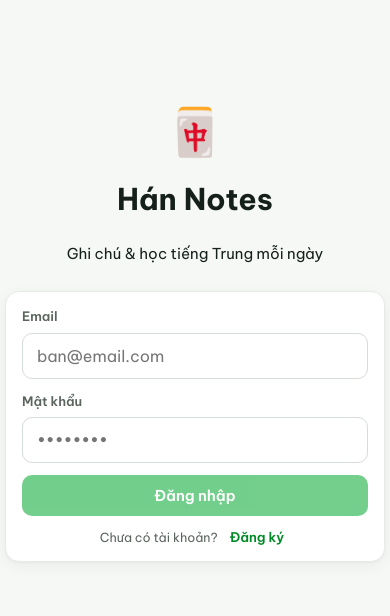
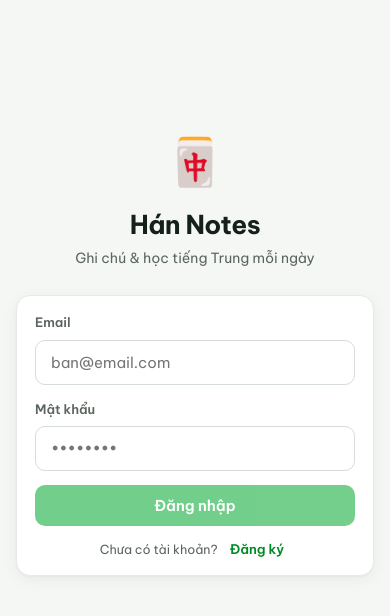
Before and after one commit to vuvantruong1102-lang/noteapp, a React (Vite) app: page /login in a window 390 px wide. Shown: the top 616 px of the page. Built offline with nearby package versions, Linux system fonts and the light colour scheme; no server answers.

Commit message:
Add files via upload

```diff
--- a/src/App.jsx
+++ b/src/App.jsx
@@ -1,6 +1,6 @@
 import { Routes, Route, Navigate, useLocation } from "react-router-dom";
 import { useAuth } from "./context/AuthContext.jsx";
-import BottomNav from "./components/BottomNav.jsx";
+import Sidebar from "./components/Sidebar.jsx";
 import Login from "./pages/Login.jsx";
 import Notes from "./pages/Notes.jsx";
 import NoteEditor from "./pages/NoteEditor.jsx";
@@ -17,10 +17,13 @@ function Guard({ children }) {
 export default function App() {
   const { user } = useAuth();
   const loc = useLocation();
-  const hideNav = loc.pathname === "/login" || loc.pathname.startsWith("/note/");
+  const showSidebar = user && loc.pathname !== "/login";
 
   return (
     <div className="app">
+      {showSidebar && <Sidebar />}
+      <main className="main">
+        <div className="container">
           <Routes>
             <Route path="/login" element={user ? <Navigate to="/" replace /> : <Login />} />
             <Route path="/" element={<Guard><Notes /></Guard>} />
@@ -30,7 +33,8 @@ export default function App() {
             <Route path="/translate" element={<Guard><Translate /></Guard>} />
             <Route path="*" element={<Navigate to="/" replace />} />
           </Routes>
-      {user && !hideNav && <BottomNav />}
+        </div>
+      </main>
     </div>
   );
 }
--- a/src/index.css
+++ b/src/index.css
@@ -1,12 +1,11 @@
 :root {
-  /* Xanh Evernote */
   --green:       #00a82d;
   --green-600:   #008a26;
+  --green-700:   #04701f;
   --green-100:   #d2efda;
   --green-50:    #e9f7ed;
 
-  /* Nền & chữ */
-  --bg:          #f6f8f6;
+  --bg:          #f4f7f4;
   --surface:     #ffffff;
   --text:        #15201a;
   --text-soft:   #5b655e;
@@ -14,139 +13,142 @@
   --border:      #e7ebe7;
   --border-strong:#d6dcd6;
 
-  /* Màu nhóm badge */
-  --cv:   #2f6fed;  --cv-bg:  #e8f0fe;   /* công việc  */
-  --cn:   #d4537e;  --cn-bg:  #fbeaf0;   /* cá nhân    */
-  --ht:   #c9821a;  --ht-bg:  #fbf0de;   /* học tập    */
-  --tt:   #00a82d;  --tt-bg:  #e9f7ed;   /* tiếng trung*/
+  --cv:#2f6fed; --cv-bg:#e8f0fe;
+  --cn:#d4537e; --cn-bg:#fbeaf0;
+  --ht:#c9821a; --ht-bg:#fbf0de;
+  --tt:#00a82d; --tt-bg:#e9f7ed;
 
   --radius: 14px;
   --radius-sm: 10px;
   --shadow: 0 1px 2px rgba(20,40,28,.04), 0 4px 16px rgba(20,40,28,.05);
-  --maxw: 480px;
+  --sidebar-w: 248px;
+  --container: 1040px;
 }
 
-* { box-sizing: border-box; -webkit-tap-highlight-color: transparent; }
-html, body, #root { height: 100%; }
+* { box-sizing: border-box; }
+html, body, #root { height: 100%; margin: 0; }
 body {
-  margin: 0;
   font-family: "Be Vietnam Pro", system-ui, sans-serif;
-  background: var(--bg);
-  color: var(--text);
-  font-size: 15px;
-  line-height: 1.55;
-  -webkit-font-smoothing: antialiased;
+  background: var(--bg); color: var(--text);
+  font-size: 15px; line-height: 1.55; -webkit-font-smoothing: antialiased;
 }
 .zh { font-family: "Noto Sans SC", "Be Vietnam Pro", sans-serif; }
-
 button { font-family: inherit; cursor: pointer; border: none; background: none; color: inherit; }
-input, textarea { font-family: inherit; font-size: 16px; }
+input, textarea { font-family: inherit; font-size: 15px; }
 a { color: var(--green-600); text-decoration: none; }
 
-/* ---------- Layout khung mobile ---------- */
-.app {
-  max-width: var(--maxw);
-  margin: 0 auto;
-  min-height: 100%;
-  background: var(--bg);
-  position: relative;
-  padding-bottom: 78px; /* chừa chỗ cho bottom nav */
+/* ===================== LAYOUT ===================== */
+.app { display: flex; min-height: 100vh; }
+
+.sidebar {
+  width: var(--sidebar-w); flex-shrink: 0;
+  position: sticky; top: 0; align-self: flex-start;
+  height: 100vh; background: var(--surface);
+  border-right: 1px solid var(--border);
+  display: flex; flex-direction: column; padding: 22px 14px;
 }
-.screen { padding: 18px 16px 8px; }
-.screen-title { font-size: 22px; font-weight: 700; margin: 0; letter-spacing: -.01em; }
+.brand { display: flex; align-items: center; gap: 10px; padding: 4px 10px 22px; }
+.brand .logo { font-size: 26px; }
+.brand .name { font-size: 18px; font-weight: 700; letter-spacing: -.01em; }
+.nav { display: flex; flex-direction: column; gap: 4px; }
+.navlink {
+  display: flex; align-items: center; gap: 12px;
+  padding: 11px 12px; border-radius: var(--radius-sm);
+  color: var(--text-soft); font-weight: 500; font-size: 15px;
+}
+.navlink .ico { font-size: 20px; width: 22px; text-align: center; }
+.navlink:hover { background: var(--bg); color: var(--text); }
+.navlink.active { background: var(--green-50); color: var(--green-700); }
+.sidebar .spacer { flex: 1; }
+.signout {
+  display: flex; align-items: center; gap: 10px; padding: 11px 12px;
+  border-radius: var(--radius-sm); color: var(--text-soft); font-weight: 500;
+}
+.signout:hover { background: var(--bg); color: #d4537e; }
+
+.main { flex: 1; min-width: 0; }
+.container { max-width: var(--container); margin: 0 auto; padding: 34px 40px 64px; }
+
+/* ===================== HEADER ===================== */
+.page-head { display: flex; align-items: flex-end; justify-content: space-between; margin-bottom: 22px; }
+.page-title { font-size: 26px; font-weight: 700; margin: 0; letter-spacing: -.02em; }
+.page-sub { color: var(--text-soft); font-size: 14px; margin: 2px 0 0; }
 .muted { color: var(--text-soft); }
 .tiny { font-size: 12.5px; }
 
-/* ---------- Header ---------- */
-.app-header { display: flex; align-items: center; justify-content: space-between; padding: 16px 16px 6px; }
-.app-header .date { font-size: 13px; color: var(--text-soft); margin: 0 0 2px; }
+/* ===================== CARD ===================== */
+.card { background: var(--surface); border: 1px solid var(--border); border-radius: var(--radius); box-shadow: var(--shadow); }
+.card-pad { padding: 16px 18px; }
+.card.hover { transition: border-color .15s, transform .08s; cursor: pointer; }
+.card.hover:hover { border-color: var(--green); transform: translateY(-1px); }
 
-/* ---------- Card ---------- */
-.card {
-  background: var(--surface);
-  border: 1px solid var(--border);
-  border-radius: var(--radius);
-  box-shadow: var(--shadow);
-}
-.card-pad { padding: 14px 16px; }
+/* ===================== CHIPS / BADGE ===================== */
+.chips { display: flex; gap: 8px; flex-wrap: wrap; }
+.chip { font-size: 13.5px; padding: 7px 15px; border-radius: 999px; background: var(--surface); border: 1px solid var(--border); color: var(--text-soft); transition: .12s; }
+.chip:hover { border-color: var(--border-strong); }
+.chip.active { background: var(--text); color: #fff; border-color: var(--text); }
+.badge { display: inline-flex; align-items: center; gap: 5px; font-size: 12px; font-weight: 500; padding: 3px 10px; border-radius: 999px; }
+.badge.cong_viec{background:var(--cv-bg);color:var(--cv)} .badge.ca_nhan{background:var(--cn-bg);color:var(--cn)}
+.badge.hoc_tap{background:var(--ht-bg);color:var(--ht)} .badge.tieng_trung{background:var(--tt-bg);color:var(--tt)}
 
-/* ---------- Chip / badge ---------- */
-.chips { display: flex; gap: 8px; flex-wrap: wrap; }
-.chip {
-  font-size: 13.5px; padding: 7px 14px; border-radius: 999px;
-  background: var(--surface); border: 1px solid var(--border);
-  color: var(--text-soft); white-space: nowrap;
-}
-.chip.active { background: var(--text); color: #fff; border-color: var(--text); }
-.badge {
-  display: inline-flex; align-items: center; gap: 5px;
-  font-size: 12px; font-weight: 500; padding: 3px 10px; border-radius: 999px;
-}
-.badge.cong_viec   { background: var(--cv-bg); color: var(--cv); }
-.badge.ca_nhan     { background: var(--cn-bg); color: var(--cn); }
-.badge.hoc_tap     { background: var(--ht-bg); color: var(--ht); }
-.badge.tieng_trung { background: var(--tt-bg); color: var(--tt); }
+/* ===================== BUTTON ===================== */
+.btn { display: inline-flex; align-items: center; justify-content: center; gap: 8px; padding: 11px 20px; border-radius: var(--radius-sm); font-weight: 600; font-size: 15px; background: var(--green); color: #fff; transition: transform .06s, background .15s; }
+.btn:hover { background: var(--green-600); }
+.btn:active { transform: scale(.98); }
+.btn:disabled { opacity: .55; cursor: default; }
+.btn.ghost { background: var(--surface); color: var(--text); border: 1px solid var(--border-strong); }
+.btn.ghost:hover { background: var(--bg); }
+.btn.block { width: 100%; }
+.btn.sm { padding: 9px 14px; font-size: 14px; }
 
-/* ---------- Button ---------- */
-.btn {
-  display: inline-flex; align-items: center; justify-content: center; gap: 7px;
-  padding: 11px 18px; border-radius: var(--radius-sm); font-weight: 600; font-size: 15px;
-  background: var(--green); color: #fff; transition: transform .06s, background .15s;
-}
-.btn:active { transform: scale(.98); }
-.btn:disabled { opacity: .55; }
-.btn.ghost { background: var(--surface); color: var(--text); border: 1px solid var(--border-strong); }
-.btn.block { width: 100%; }
-.btn.sm { padding: 8px 12px; font-size: 13.5px; }
-
-/* ---------- Action pills (màn Tiếng Trung) ---------- */
-.actions { display: flex; gap: 8px; flex-wrap: wrap; }
-.action {
-  display: inline-flex; align-items: center; gap: 6px;
-  font-size: 13.5px; font-weight: 500; padding: 8px 14px; border-radius: 999px;
-  background: var(--surface); border: 1px solid var(--border); color: var(--text-soft);
-}
+/* ===================== ACTION PILLS ===================== */
+.actions { display: flex; gap: 9px; flex-wrap: wrap; }
+.action { display: inline-flex; align-items: center; gap: 7px; font-size: 14px; font-weight: 500; padding: 9px 16px; border-radius: 999px; background: var(--surface); border: 1px solid var(--border); color: var(--text-soft); transition: .12s; }
+.action:hover { border-color: var(--green); color: var(--green-700); }
 .action.on { background: var(--green); color: #fff; border-color: var(--green); }
 
-/* ---------- Input ---------- */
-.input, .textarea {
-  width: 100%; padding: 12px 14px; border: 1px solid var(--border-strong);
-  border-radius: var(--radius-sm); background: var(--surface); color: var(--text); outline: none;
-}
+/* ===================== INPUT ===================== */
+.input, .textarea { width: 100%; padding: 12px 15px; border: 1px solid var(--border-strong); border-radius: var(--radius-sm); background: var(--surface); color: var(--text); outline: none; transition: .12s; }
 .input:focus, .textarea:focus { border-color: var(--green); box-shadow: 0 0 0 3px var(--green-50); }
-.textarea { resize: vertical; min-height: 96px; line-height: 1.6; }
-.field-label { font-size: 13px; font-weight: 600; color: var(--text-soft); margin: 0 0 6px; }
+.textarea { resize: vertical; min-height: 120px; line-height: 1.7; }
+.field-label { font-size: 13px; font-weight: 600; color: var(--text-soft); margin: 0 0 7px; }
 
-/* ---------- Bottom nav ---------- */
-.bottomnav {
-  position: fixed; left: 0; right: 0; bottom: 0; z-index: 20;
-  max-width: var(--maxw); margin: 0 auto;
-  display: flex; background: rgba(255,255,255,.94); backdrop-filter: blur(10px);
-  border-top: 1px solid var(--border);
-  padding: 6px 8px calc(6px + env(safe-area-inset-bottom));
-}
-.navitem {
-  flex: 1; display: flex; flex-direction: column; align-items: center; gap: 2px;
-  padding: 7px 0; color: var(--text-mute); font-size: 11px; font-weight: 500;
-}
-.navitem .ico { font-size: 22px; line-height: 1; }
-.navitem.active { color: var(--green); }
+/* ===================== GRIDS ===================== */
+.notes-grid { display: grid; grid-template-columns: repeat(auto-fill, minmax(270px, 1fr)); gap: 14px; }
+.zh-layout { display: grid; grid-template-columns: minmax(0,1fr) 300px; gap: 22px; align-items: start; }
+.zh-aside { position: sticky; top: 28px; }
+.ex-grid { display: grid; grid-template-columns: repeat(auto-fill, minmax(320px, 1fr)); gap: 14px; }
 
-/* ---------- Pinyin ruby ---------- */
-.ruby { display: inline-flex; flex-direction: column; align-items: center; margin: 0 2px 6px; }
-.ruby .py { font-size: 11px; color: var(--green-600); line-height: 1.2; }
-.ruby .hz { font-size: 20px; line-height: 1.3; }
+/* ===================== PINYIN RUBY ===================== */
+.ruby { display: inline-flex; flex-direction: column; align-items: center; margin: 0 3px 8px; }
+.ruby .py { font-size: 12px; color: var(--green-600); line-height: 1.2; }
+.ruby .hz { font-size: 22px; line-height: 1.3; }
 
-/* ---------- Misc ---------- */
-.spinner {
-  width: 18px; height: 18px; border: 2px solid var(--green-100);
-  border-top-color: var(--green); border-radius: 50%; animation: spin .7s linear infinite;
-}
+/* ===================== MISC ===================== */
+.spinner { width: 18px; height: 18px; border: 2px solid var(--green-100); border-top-color: var(--green); border-radius: 50%; animation: spin .7s linear infinite; }
 @keyframes spin { to { transform: rotate(360deg); } }
 .center { display: flex; align-items: center; justify-content: center; }
-.stack > * + * { margin-top: 12px; }
+.stack > * + * { margin-top: 14px; }
 .row { display: flex; align-items: center; gap: 10px; }
-.empty { text-align: center; color: var(--text-mute); padding: 48px 16px; }
-.divider { height: 1px; background: var(--border); margin: 12px 0; }
+.divider { height: 1px; background: var(--border); margin: 14px 0; }
+.empty { text-align: center; color: var(--text-mute); padding: 56px 20px; border: 1px dashed var(--border-strong); border-radius: var(--radius); }
+.empty .big { font-size: 40px; margin-bottom: 10px; }
 .fade-in { animation: fade .25s ease; }
 @keyframes fade { from { opacity: 0; transform: translateY(4px); } to { opacity: 1; transform: none; } }
+
+/* ===================== RESPONSIVE (màn hẹp) ===================== */
+@media (max-width: 860px) {
+  .app { flex-direction: column; }
+  .sidebar { width: 100%; height: auto; position: sticky; top: 0; z-index: 30;
+    flex-direction: row; align-items: center; padding: 10px 14px; gap: 8px; border-right: none; border-bottom: 1px solid var(--border); }
+  .brand { padding: 0 8px 0 4px; }
+  .brand .name { display: none; }
+  .nav { flex-direction: row; gap: 2px; }
+  .navlink { padding: 9px 12px; }
+  .navlink span:not(.ico) { display: none; }
+  .sidebar .spacer { flex: 1; }
+  .signout span:not(.ico) { display: none; }
+  .container { padding: 22px 16px 48px; }
+  .zh-layout { grid-template-columns: 1fr; }
+  .zh-aside { position: static; }
+}
```
Lines whose indentation alone changed are shown as unchanged.
